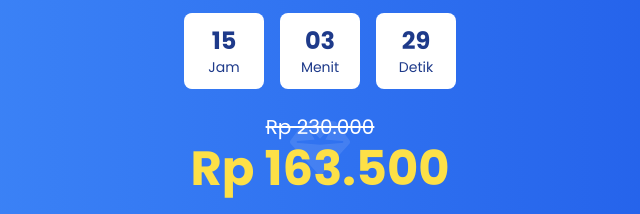
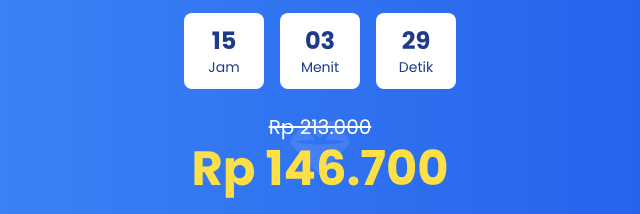
Before and after one commit to Storeriana/Gum-Therapy-Gel, a plain HTML site: page index.html in a window 1280 px wide. Shown: the part 2571-2785 px from the top of the page, 320-960 px from the left. Drawn offline with nearby package versions, Linux system fonts and the light colour scheme; a script that the page names is missing.

Commit message:
Update index.html

```diff
--- a/index.html
+++ b/index.html
@@ -257,8 +257,8 @@
                     </div>
 
                     <div class="flex flex-col items-center mb-6">
-                        <div class="text-xl line-through mb-1">Rp 230.000</div>
-                        <div class="text-4xl md:text-5xl font-bold text-yellow-300">Rp 163.500</div>
+                        <div class="text-xl line-through mb-1">Rp 213.000</div>
+                        <div class="text-4xl md:text-5xl font-bold text-yellow-300">Rp 146.700</div>
                         <br>
                         <div class="text-xl mb-1">BELI 1 GRATIS 1 (2 PCS)</div>
                         <div class="bg-yellow-400 text-blue-900 font-bold py-2 px-4 rounded-full mt-2">
```
